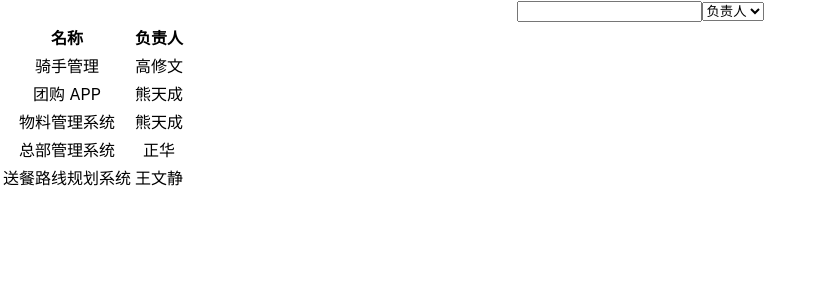
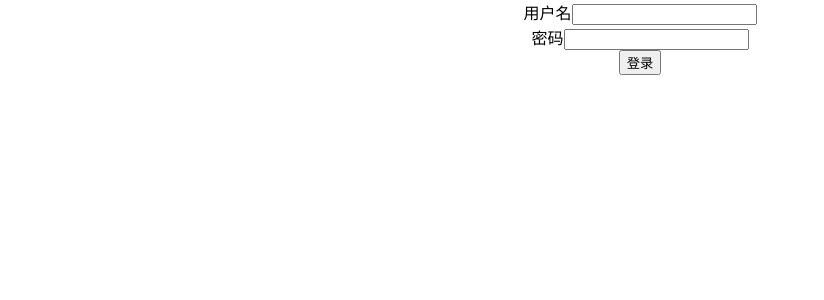
Before and after one commit to MitigateRisks/jira_project, a React (Create React App) app: page / in a window 1280 px wide. Shown: the top 300 px of the page, without its empty margins (0-824 px from the left). Built offline with nearby package versions, Linux system fonts and the light colour scheme; data requests are answered from the project's data file.

Commit message:
feat(custom): login

```diff
--- a/package.json
+++ b/package.json
@@ -23,7 +23,7 @@
     "test": "react-scripts test",
     "eject": "react-scripts eject",
     "release": "standard-version",
-    "json-server": "json-server __json_server_mock__/db.json --watch --port 3001"
+    "json-server": "json-server __json_server_mock__/db.json --watch --port 3001 --middlewares ./__json_server_mock__/middleware.js"
   },
   "eslintConfig": {
     "extends": [
--- a/src/App.tsx
+++ b/src/App.tsx
@@ -1,12 +1,14 @@
 /* eslint-disable react/react-in-jsx-scope */
 // import React from 'react';
 // import logo from './logo.svg';
+import LoginScreen from "screens/login"
 import "./App.css"
-import ProjectListScreen from "./screens/project-list"
+// import ProjectListScreen from "./screens/project-list"
 
 const App = () => (
   <div className="App">
-    <ProjectListScreen />
+    {/* <ProjectListScreen /> */}
+    <LoginScreen />
   </div>
 )
 
--- /dev/null
+++ b/src/screens/login/index.tsx
@@ -0,0 +1,56 @@
+import React, { FormEvent } from "react"
+
+const apiUrl = process.env.REACT_APP_API_URL || "null"
+
+const LoginScreen = () => {
+  // 执行登录的函数
+  const login = (param: { username: string; password: string }) => {
+    // 发送login请求
+    fetch(`${apiUrl}/login`, {
+      method: "POST",
+      headers: {
+        "Content-Type": "application/json"
+      },
+      body: JSON.stringify(param)
+    })
+      // eslint-disable-next-line @typescript-eslint/require-await
+      .then(async (response: Response) => {
+        if (response.ok) {
+          console.log(response)
+        }
+        return undefined
+      })
+      .catch(() => {
+        throw new Error()
+      })
+  }
+
+  const handleSubmit = (event: FormEvent<HTMLFormElement>) => {
+    // 阻止表单的默认行为
+    event.preventDefault()
+    // 浏览器自带的这个from表单的标准,就是在event.currentTarget.elements里面就包含了，我们输入的username还有password的信息
+    // element[0]就是username的信息
+    // 在这里我们为什么要加 as HTMLInputElement
+    // 把as HTMLInputElement删掉value会报错,默认的类型会把这个element[0]当作一个element类型而element类型上面没有这个value
+    // 所以我们告诉他，我知道我自己在干什么,告诉他是一个HTMLInputElement类型，听我的
+    const username = (event.currentTarget.elements[0] as HTMLInputElement).value
+    const password = (event.currentTarget.elements[1] as HTMLInputElement).value
+    login({ username, password })
+  }
+
+  return (
+    <form onSubmit={handleSubmit}>
+      <div>
+        <label htmlFor="username">用户名</label>
+        <input type="text" id="username" />
+      </div>
+      <div>
+        <label htmlFor="passsword">密码</label>
+        <input type="password" id="password" />
+      </div>
+      <button type="submit">登录</button>
+    </form>
+  )
+}
+
+export default LoginScreen
```
Also changed, not shown: __json_server_mock__/middleware.js (added, +17 -0 lines), 1 other file (tests, documents, lock files or other folders).
